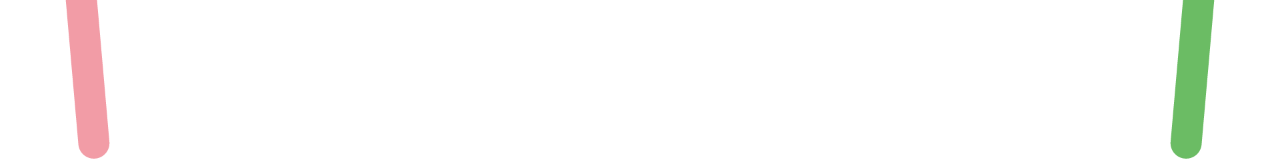
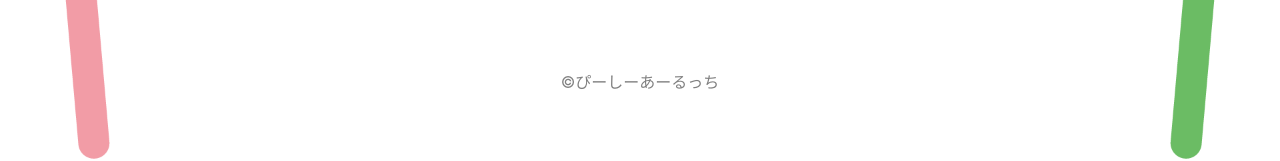
Before and after one commit to Tarara33/pcr_app, a React (Create React App) app: page / in a window 1280 px wide. Shown: the part 616-777 px from the top of the page. Built offline with nearby package versions, Linux system fonts and the light colour scheme.

Commit message:
🚧 : ファビコン・コピーライター設定...規約系

```diff
--- a/public/index.html
+++ b/public/index.html
@@ -2,7 +2,7 @@
 <html lang="en">
   <head>
     <meta charset="utf-8" />
-    <link rel="icon" href="%PUBLIC_URL%/favicon.ico" />
+    <link rel="icon" href="favicon.png" />
     <meta name="viewport" content="width=device-width, initial-scale=1" />
     <meta name="theme-color" content="#000000" />
     <meta
@@ -24,20 +24,10 @@
       work correctly both with client-side routing and a non-root public URL.
       Learn how to configure a non-root public URL by running `npm run build`.
     -->
-    <title>React App</title>
+    <title>ぴーしーあーるっち</title>
   </head>
   <body>
     <noscript>You need to enable JavaScript to run this app.</noscript>
     <div id="root"></div>
-    <!--
-      This HTML file is a template.
-      If you open it directly in the browser, you will see an empty page.
-
-      You can add webfonts, meta tags, or analytics to this file.
-      The build step will place the bundled scripts into the <body> tag.
-
-      To begin the development, run `npm start` or `yarn start`.
-      To create a production bundle, use `npm run build` or `yarn build`.
-    -->
   </body>
 </html>
--- a/src/App.css
+++ b/src/App.css
@@ -78,6 +78,11 @@
   margin-top: 220px;
 }
 
+p {
+  color: grey;
+  margin: 100px;
+}
+
 @media (max-width: 430px) {
   .back-ground {
     background-position: center;
--- a/src/App.jsx
+++ b/src/App.jsx
@@ -11,6 +11,7 @@ function App() {
       <div className='shine shine5'></div>
       <h1 className='title'>PCR値 計算</h1>
       <Form/>
+      <p>©ぴーしーあーるっち</p>
     </div>
   );
 }
```
Also changed, not shown: public/favicon.png (added), 1 other file (tests, documents, lock files or other folders).
